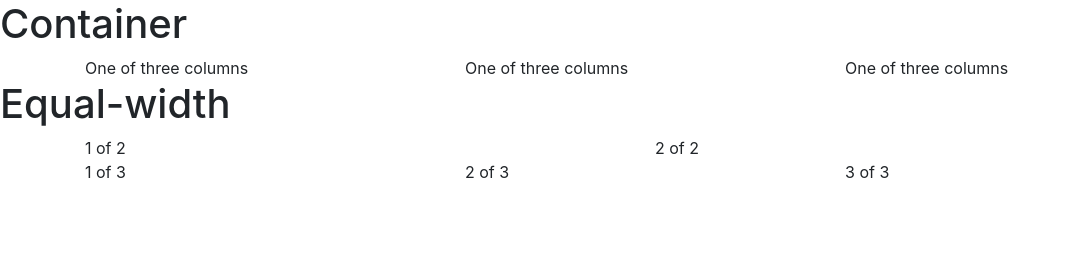
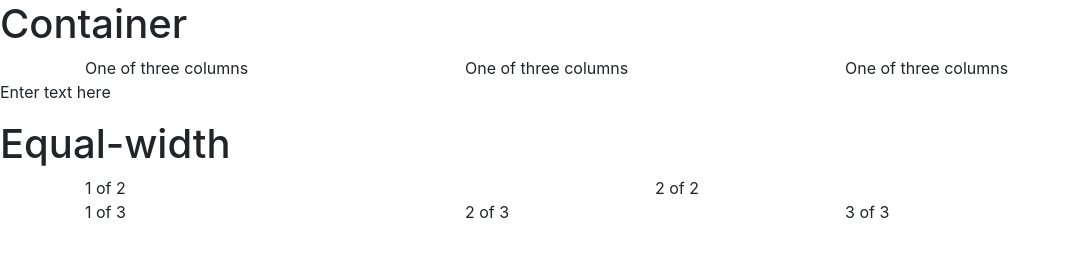
Before and after one commit to megregina/18-Bootstrap-Portfolio, a plain HTML site: page index.html in a window 1280 px wide. Shown: the whole page, without its empty margins (0-1070 px from the left). Drawn offline with nearby package versions, Linux system fonts and the light colour scheme.

Commit message:
Update index.html

```diff
--- a/index.html
+++ b/index.html
@@ -25,6 +25,7 @@
             </div>
             </div>
         </div>
+        <p>Enter text here</p>
     <h1>Equal-width</h1>
         <div class="container">
             <div class="row">
```
